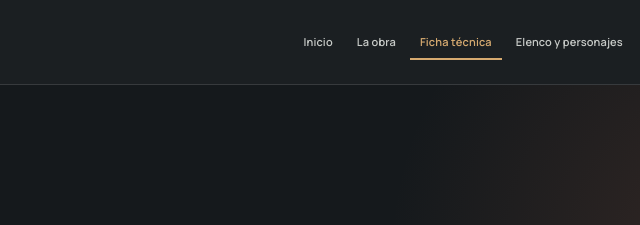
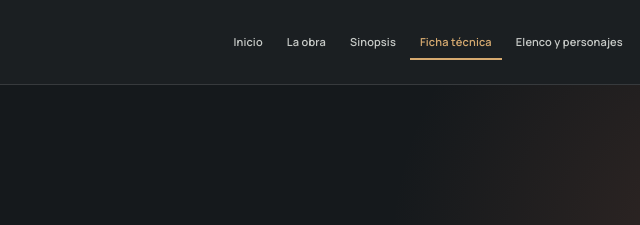
Before and after one commit to dincris12/laaraucanaobra, a plain HTML site: page ficha.html in a window 1280 px wide. Shown: the top 225 px of the page, 305-945 px from the left. Drawn offline with nearby package versions, Linux system fonts and the light colour scheme.

Commit message:
nav: mostrar nueva pestaña Sinopsis en ficha.html

```diff
--- a/ficha.html
+++ b/ficha.html
@@ -18,7 +18,7 @@
     <div class="topbar-inner wrap">
       <a class="brand" href="index.html" aria-label="La Araucana, volver a inicio"><span class="mark" aria-hidden="true"><span></span><span></span><span></span></span><span class="brand-text"><strong>LA ARAUCANA</strong><small>TRYO TEATRO BANDA</small></span></a>
       <button class="menu-toggle" aria-label="Abrir navegación" aria-expanded="false" aria-controls="site-nav"><span></span><span></span><span></span></button>
-      <nav class="site-nav" id="site-nav" aria-label="Navegación principal"><a href="index.html" class="nav-link ">Inicio</a><a href="obra.html" class="nav-link ">La obra</a><a href="ficha.html" class="nav-link is-active">Ficha técnica</a><a href="elenco.html" class="nav-link ">Elenco y personajes</a><a href="galeria.html" class="nav-link ">Fotografías</a><a href="brecht.html" class="nav-link ">Brecht</a><a href="opiniones.html" class="nav-link ">Opiniones</a><a href="fuentes.html" class="nav-link ">Fuentes</a></nav>
+      <nav class="site-nav" id="site-nav" aria-label="Navegación principal"><a href="index.html" class="nav-link ">Inicio</a><a href="obra.html" class="nav-link ">La obra</a><a href="sinopsis.html" class="nav-link ">Sinopsis</a><a href="ficha.html" class="nav-link is-active">Ficha técnica</a><a href="elenco.html" class="nav-link ">Elenco y personajes</a><a href="galeria.html" class="nav-link ">Fotografías</a><a href="brecht.html" class="nav-link ">Brecht</a><a href="opiniones.html" class="nav-link ">Opiniones</a><a href="fuentes.html" class="nav-link ">Fuentes</a></nav>
     </div>
   </header>
   <main id="principal">
```
